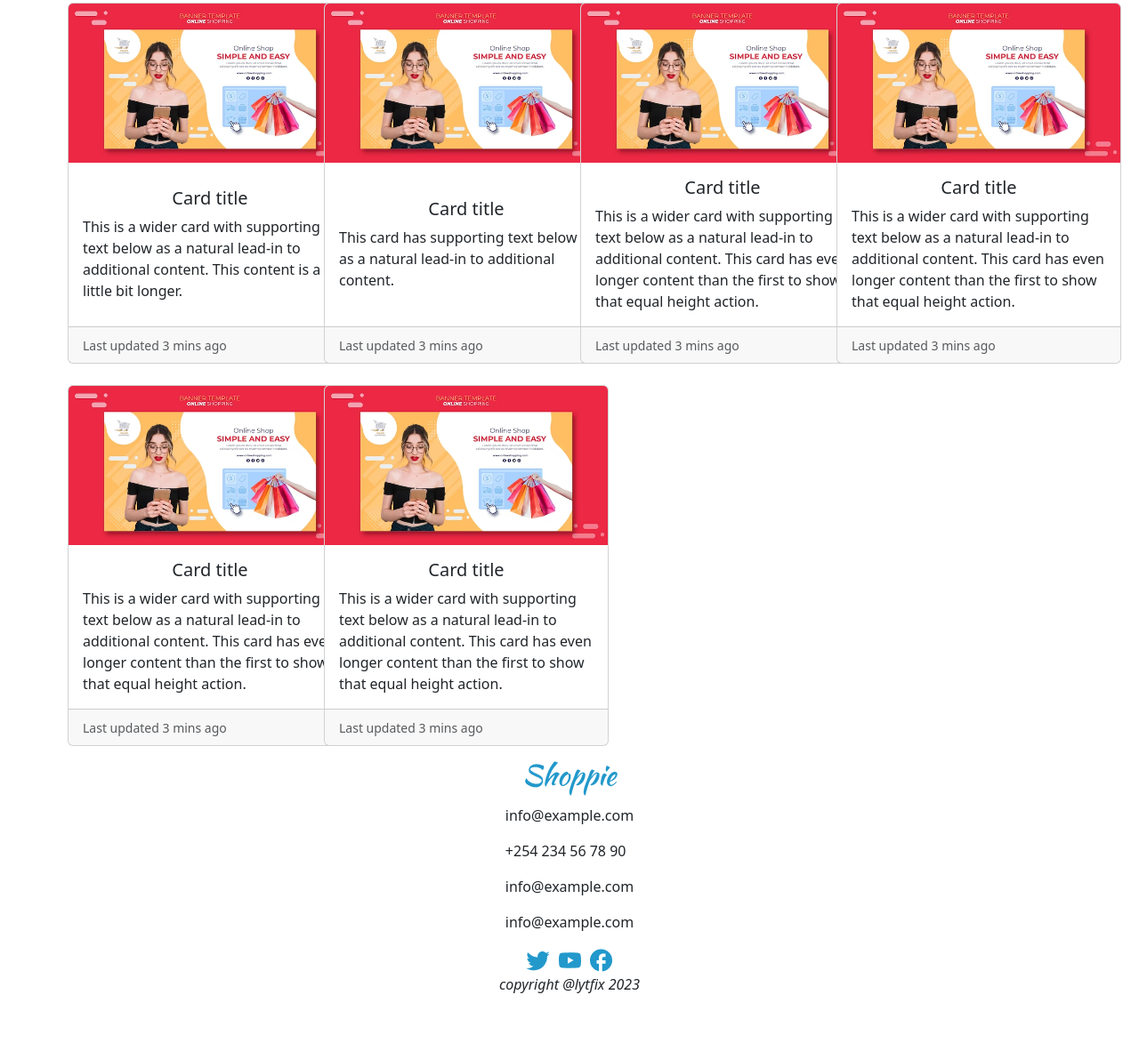
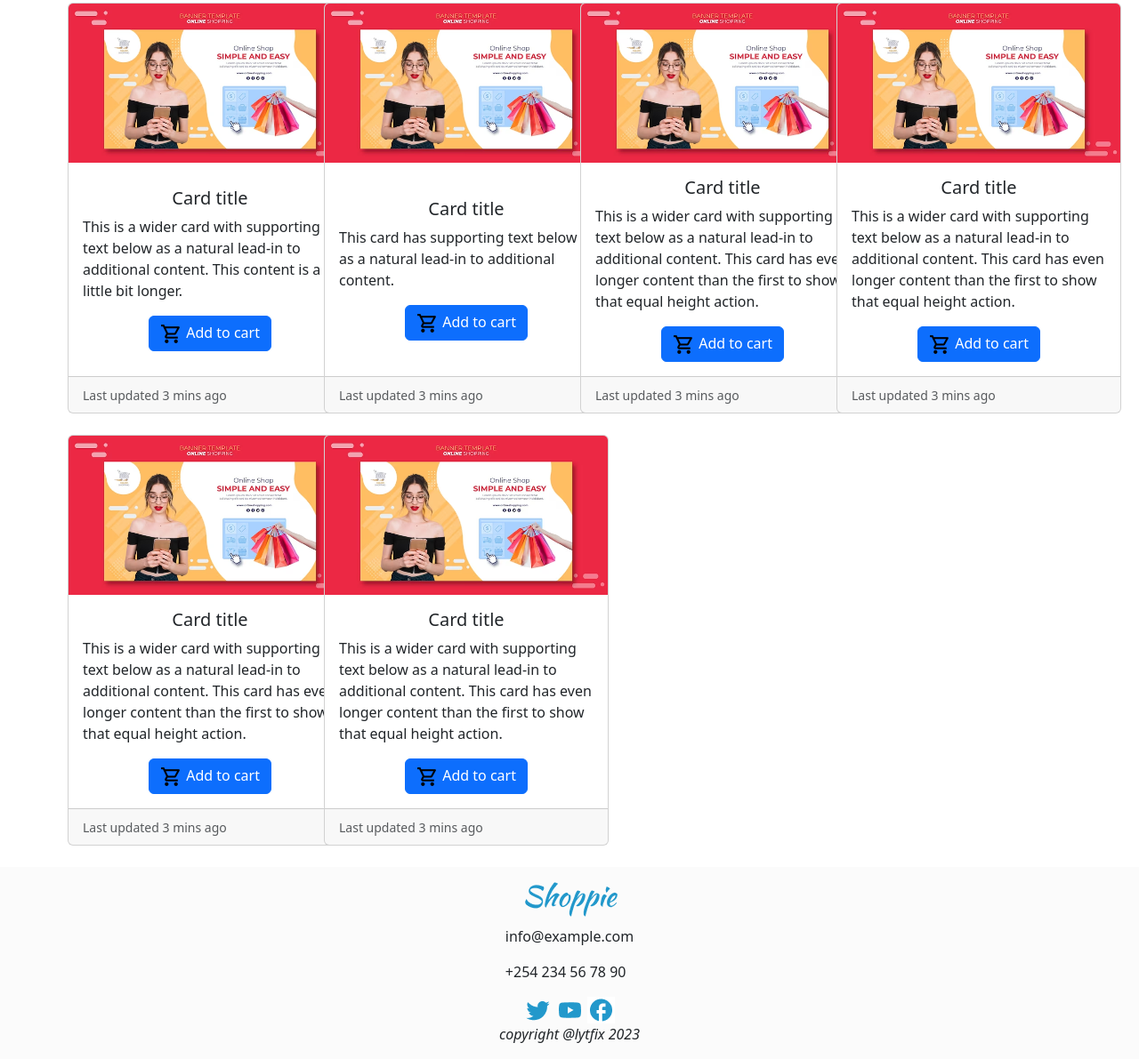
Before and after one commit to ngatiamwai/LyfixEcommerce, a plain HTML site: page Frontend/index.html in a window 1280 px wide. Shown: the part 1140-2331 px from the top of the page at 89% size. Before the commit the page ends 2275 px from the top, so only its background shows below. Drawn offline with nearby package versions, Linux system fonts and the light colour scheme.

Commit message:
Still pushing

```diff
--- a/Frontend/index.html
+++ b/Frontend/index.html
@@ -10,7 +10,7 @@
     <script src="https://cdn.jsdelivr.net/npm/bootstrap@5.3.2/dist/js/bootstrap.min.js" integrity="sha384-BBtl+eGJRgqQAUMxJ7pMwbEyER4l1g+O15P+16Ep7Q9Q+zqX6gSbd85u4mG4QzX+" crossorigin="anonymous"></script>
     <link rel="stylesheet" href="style.css">
     <link rel="shortcut icon" href="favicon.ico" type="image/x-icon">
-    <title>Register</title>
+    <title>Home</title>
 </head>
 
 <body>
@@ -118,6 +118,7 @@
       </div>
 </div>
 
+
 <div class="navCategories" style="margin-top: 5vh;   margin-left: 5%;">
 <h3>Categories</h3>
   <div class="categoryCards">
@@ -183,6 +184,7 @@
             <div class="card-body">
               <h5 class="card-title">Card title</h5>
               <p class="card-text">This is a wider card with supporting text below as a natural lead-in to additional content. This content is a little bit longer.</p>
+              <button class="btn btn-primary"><img src="./Images/cart.png" alt="" height="25vh">  <span>Add to cart</span></button>
             </div>
             <div class="card-footer">
               <small class="text-body-secondary">Last updated 3 mins ago</small>
@@ -195,6 +197,7 @@
             <div class="card-body">
               <h5 class="card-title">Card title</h5>
               <p class="card-text">This card has supporting text below as a natural lead-in to additional content.</p>
+              <button class="btn btn-primary"><img src="./Images/cart.png" alt="" height="25vh">  <span>Add to cart</span></button>
             </div>
             <div class="card-footer">
               <small class="text-body-secondary">Last updated 3 mins ago</small>
@@ -207,6 +210,7 @@
             <div class="card-body">
               <h5 class="card-title">Card title</h5>
               <p class="card-text">This is a wider card with supporting text below as a natural lead-in to additional content. This card has even longer content than the first to show that equal height action.</p>
+              <button class="btn btn-primary"><img src="./Images/cart.png" alt="" height="25vh">  <span>Add to cart</span></button>
             </div>
             <div class="card-footer">
               <small class="text-body-secondary">Last updated 3 mins ago</small>
@@ -219,6 +223,7 @@
                 <div class="card-body">
                 <h5 class="card-title">Card title</h5>
                 <p class="card-text">This is a wider card with supporting text below as a natural lead-in to additional content. This card has even longer content than the first to show that equal height action.</p>
+                <button class="btn btn-primary"><img src="./Images/cart.png" alt="" height="25vh">  <span>Add to cart</span></button>
               </div>
               <div class="card-footer">
                 <small class="text-body-secondary">Last updated 3 mins ago</small>
@@ -231,6 +236,7 @@
                 <div class="card-body">
                 <h5 class="card-title">Card title</h5>
                 <p class="card-text">This is a wider card with supporting text below as a natural lead-in to additional content. This card has even longer content than the first to show that equal height action.</p>
+                <button class="btn btn-primary"><img src="./Images/cart.png" alt="" height="25vh">  <span>Add to cart</span></button>
               </div>
               <div class="card-footer">
                 <small class="text-body-secondary">Last updated 3 mins ago</small>
@@ -243,6 +249,7 @@
                 <div class="card-body">
                 <h5 class="card-title">Card title</h5>
                 <p class="card-text">This is a wider card with supporting text below as a natural lead-in to additional content. This card has even longer content than the first to show that equal height action.</p>
+                <button class="btn btn-primary"><img src="./Images/cart.png" alt="" height="25vh">  <span>Add to cart</span></button>
               </div>
               <div class="card-footer">
                 <small class="text-body-secondary">Last updated 3 mins ago</small>
@@ -263,12 +270,6 @@
     <div class="email">
         <p>+254 234 56 78 90</p>
     </div>
-    <div class="email">
-      <p>info@example.com</p>
-    </div>
-    <div class="email">
-      <p>info@example.com</p>
-    </div>
   </div>
   <div class="socials">
     <a href="#"></a><img src="./Images/mdi_twitter.png" alt=""></a>
--- a/Frontend/style.css
+++ b/Frontend/style.css
@@ -18,16 +18,12 @@ a {
   text-decoration: none;
 }
 
-/* Add this CSS to your stylesheet or in a <style> tag in the <head> section */
 .carousel-inner {
   height: 450px;
-  /* Set the desired height for the carousel */
 }
 
-/* Optionally, you can also set a specific height for carousel items if needed */
 .carousel-item {
   height: 350px;
-  /* Set the height for individual carousel items */
 }
 
 h3 {
@@ -37,29 +33,16 @@ h3 {
   justify-content: center;
 }
 
-/* .categoryCards{
-  margin-top: 5vh;
-  display: flex;
-  margin-left: 5%;
-  gap: 2vh;
-  overflow-x: auto;
-  width: 100%;
-} */
 .categoryCards {
   margin-top: 5vh;
   display: flex;
   flex-direction: row;
-  /* Set the flex direction to row */
   gap: 2vh;
   overflow-x: auto;
-  /* Enable horizontal scroll */
   width: 100%;
-  /* Set a specific width for your container, or adjust as needed */
   padding: 10px;
-  /* Optional: Add padding for spacing */
 }
 
-/* Ensure your cards have a width greater than the container's width */
 .card {
   min-width: 40vh;
   min-height: 40vh;
@@ -75,6 +58,8 @@ h3 {
 
 
 footer{
+  margin-top: 3vh;
+  background-color: rgb(251, 251, 251);
   display: flex;
   justify-content: center;
   flex-direction: column;
@@ -86,3 +71,11 @@ footer{
   flex-direction: row;
   gap: 3vh;
 }
+
+.forgotPwd{
+  font-size: smaller;
+  display: flex;
+  justify-content: space-around;
+  margin: 0;
+  padding: 0;
+}
```
Also changed, not shown: Frontend/login.html (+4 -1 lines), Frontend/Images/cart.png (added), Frontend/forgotPwd.html (added).
